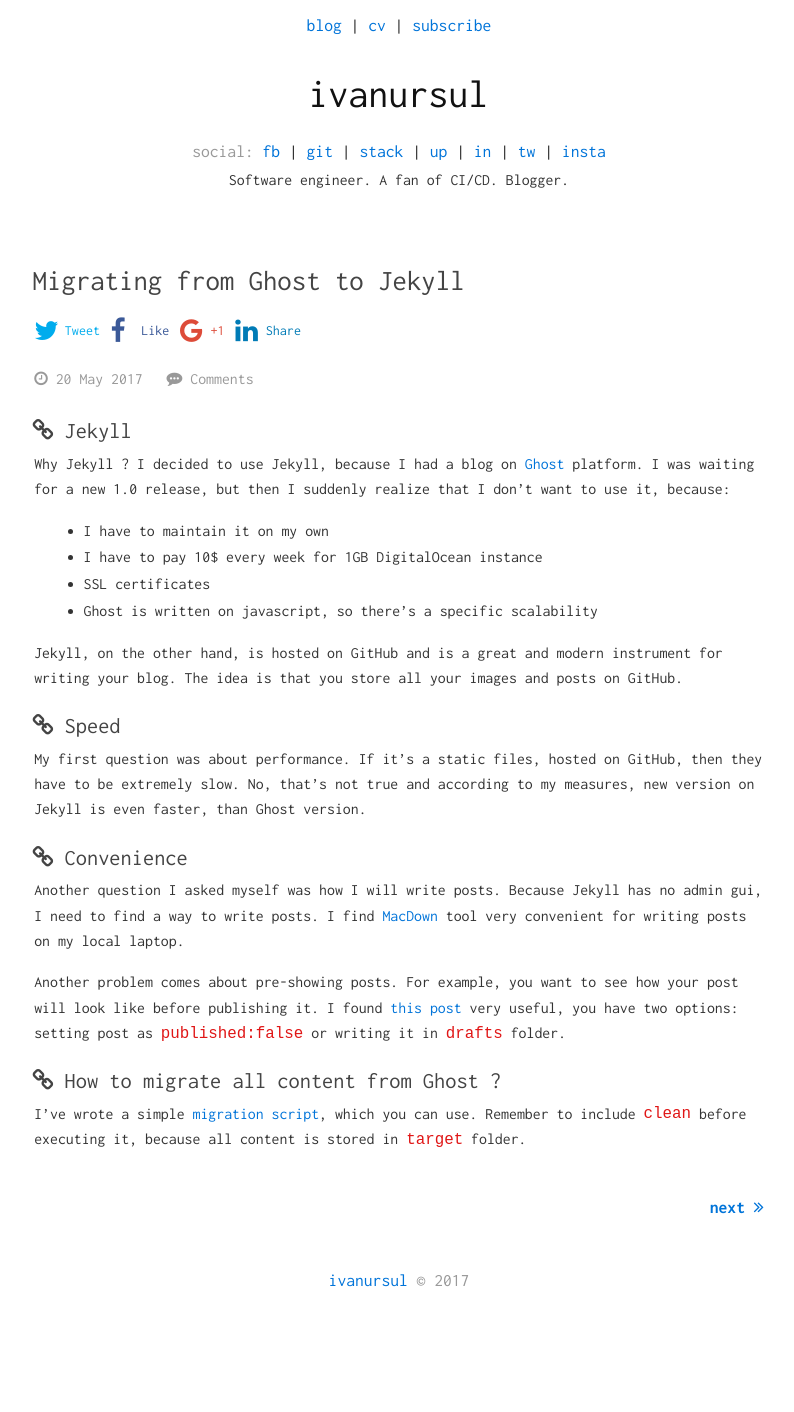
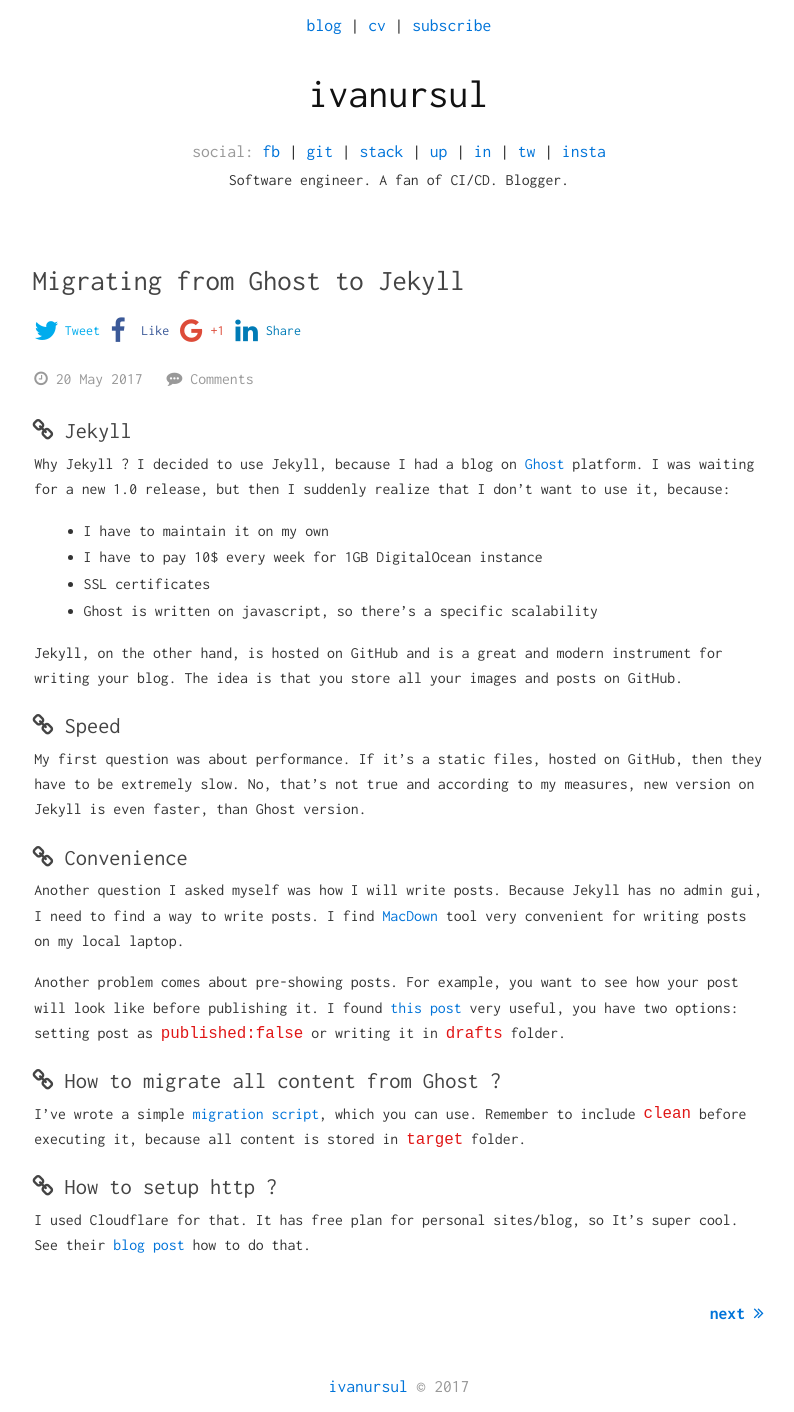
Before and after one commit to ivanursul/ivanursul, a Jekyll site: the page built from _posts/2017-07-05-migrating-to-jekyll.markdown, in a window 1280 px wide. Shown: the whole page, without its empty margins (241-1035 px from the left). Built offline with Jekyll 4.4.1, drawn with Linux system fonts in a browser that asks for light colours; comment, search, counter and statistics services are not loaded; before the commit the page ends 1306 px from its top, so only the background shows below that.

Commit message:
Added new post

```diff
--- a/_posts/2017-07-05-migrating-to-jekyll.markdown
+++ b/_posts/2017-07-05-migrating-to-jekyll.markdown
@@ -30,3 +30,7 @@
 ### <a href="#migrate" name="migrate"><i class="fa fa-link anchor" aria-hidden="true"></i></a> How to migrate all content from Ghost ?
 
 I've wrote a simple [migration script](https://github.com/ivanursul/ghost-to-jekyll-migration), which you can use. Remember to include `clean` before executing it, because all content is stored in `target` folder.
+
+### <a href="#ssl" name="ssl"><i class="fa fa-link anchor" aria-hidden="true"></i></a> How to setup http ?
+
+I used Cloudflare for that. It has free plan for personal sites/blog, so It's super cool. See their [blog post](https://blog.cloudflare.com/secure-and-fast-github-pages-with-cloudflare/) how to do that.
```
